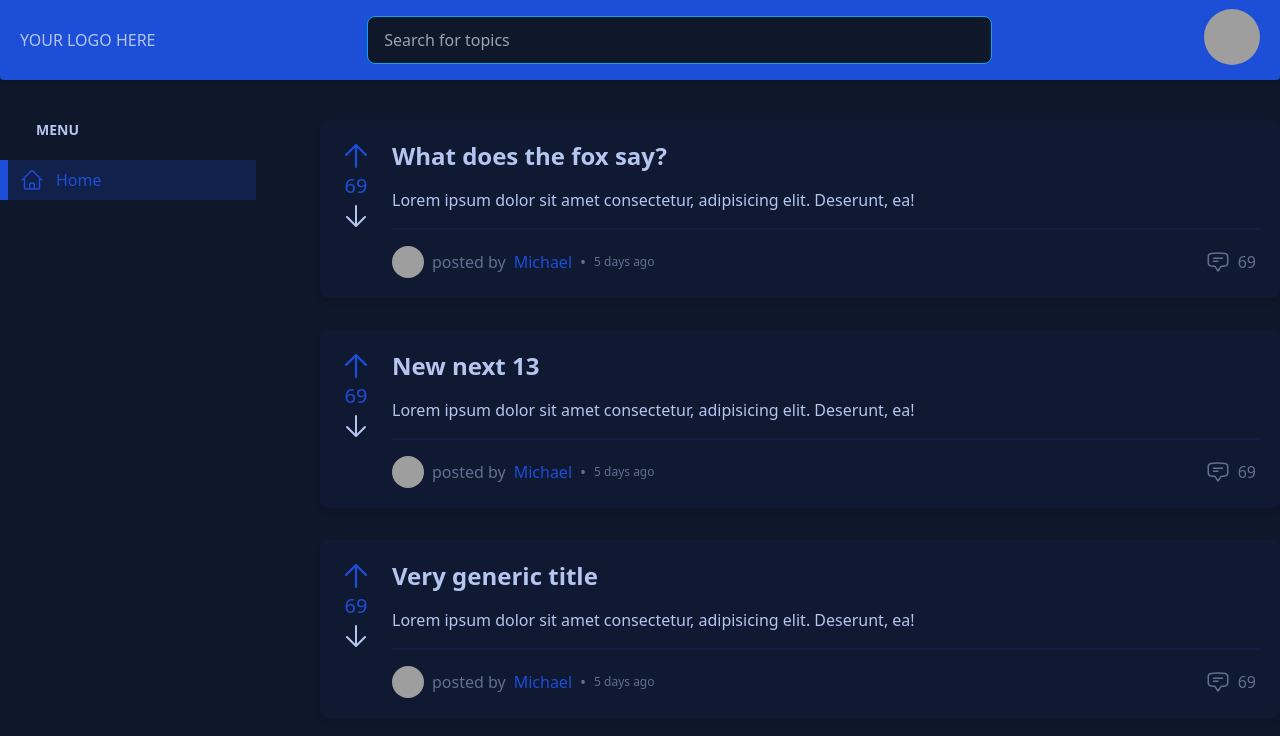
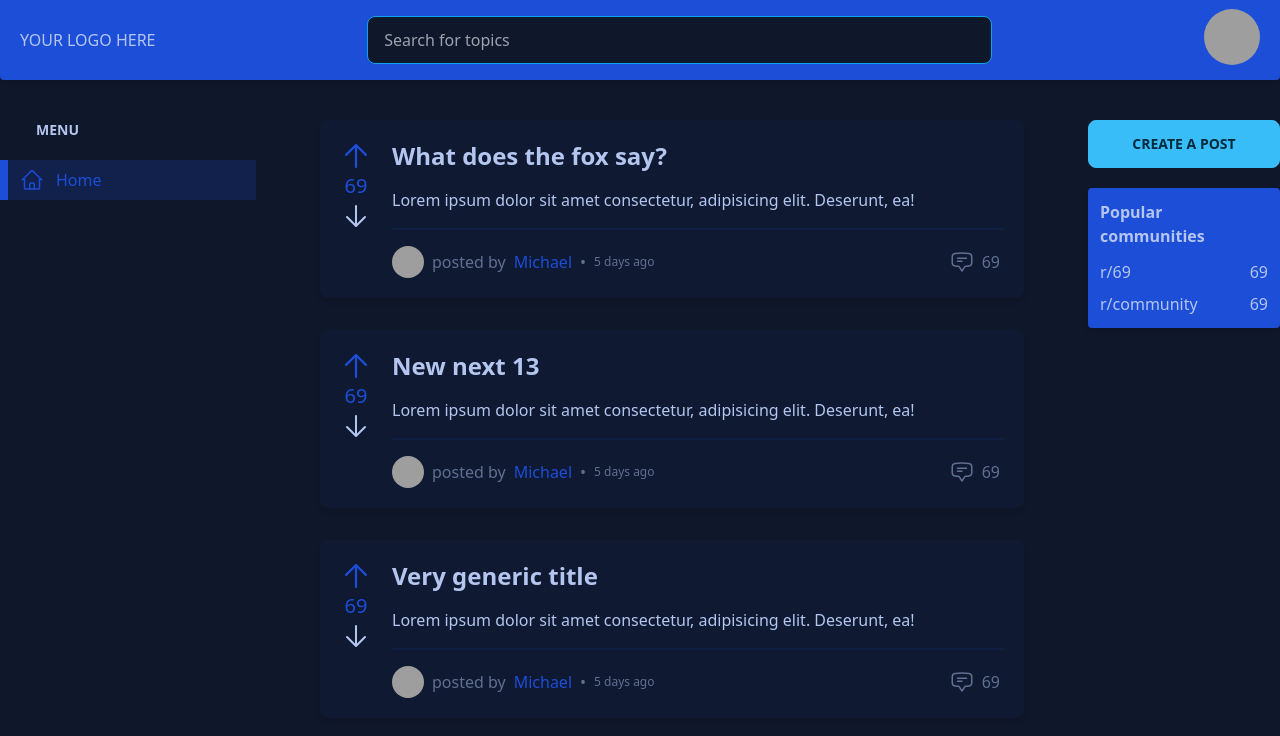
Before and after one commit to serzhan181/reclone, a Next.js app: page / in a window 1280 px wide. Shown: the top 736 px of the page. Built offline with nearby package versions, Linux system fonts and the light colour scheme; grey boxes are pictures that could not be loaded.

Commit message:
sidebar meta added

```diff
--- a/src/app/layout.tsx
+++ b/src/app/layout.tsx
@@ -1,5 +1,6 @@
 import { Header } from "@/components/header";
 import { SidebarMenu } from "@/components/sidebar-menu";
+import { SidebarMeta } from "@/components/sidebar-meta";
 import "./globals.css";
 
 export const metadata = {
@@ -19,6 +20,7 @@ export default function RootLayout({
         <Container>
           <SidebarMenu />
           <main className="grow">{children}</main>
+          <SidebarMeta />
         </Container>
       </body>
     </html>
--- /dev/null
+++ b/src/components/sidebar-meta.tsx
@@ -0,0 +1,27 @@
+import Link from "next/link";
+
+export const SidebarMeta = () => {
+  return (
+    <div className="basis-[15%] gap-5 flex flex-col">
+      <div>
+        <button className="w-full btn btn-primary">Create a post</button>
+      </div>
+
+      <div className="flex flex-col gap-3 p-3 rounded shadow-md bg-primary">
+        <h2 className="font-semibold">Popular communities</h2>
+
+        <ul className="flex flex-col gap-2">
+          <li className="flex justify-between w-full">
+            <Link href="/">r/69</Link>
+            <span>69</span>
+          </li>
+
+          <li className="flex justify-between">
+            <Link href="/">r/community</Link>
+            <span>69</span>
+          </li>
+        </ul>
+      </div>
+    </div>
+  );
+};
```
